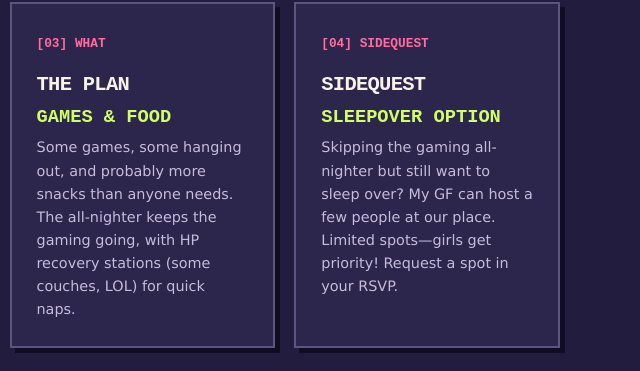
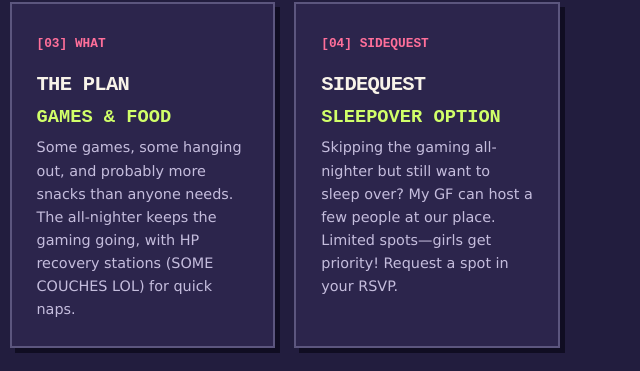
Before and after one commit to Jinopls/bday-invite, a plain HTML site: page index.html in a window 1280 px wide. Shown: the part 1594-1965 px from the top of the page, 640-1280 px from the left. Drawn offline with Linux system fonts and the light colour scheme; no server answers.

Commit message:
Capitalize SOME COUCHES LOL in HP recovery joke

```diff
--- a/index.html
+++ b/index.html
@@ -303,7 +303,7 @@
         <div class="spec-grid">
           <div class="spec"><div class="spec-number">[01] WHEN</div><h3>THE DATE</h3><div class="large" id="date-label">9–10 JAN 2027</div><p>Sat 9 Jan, 16:00 – Sun 10 Jan, 23:00.</p></div>
           <div class="spec"><div class="spec-number">[02] WHERE</div><h3>THE LOCATION</h3><div class="large" id="venue-label">NIJMEGEN</div><p>Venue TBA. Exact address will be shared with guests.</p></div>
-          <div class="spec"><div class="spec-number">[03] WHAT</div><h3>THE PLAN</h3><div class="large">GAMES &amp; FOOD</div><p>Some games, some hanging out, and probably more snacks than anyone needs. The all-nighter keeps the gaming going, with HP recovery stations (some couches, LOL) for quick naps.</p></div>
+          <div class="spec"><div class="spec-number">[03] WHAT</div><h3>THE PLAN</h3><div class="large">GAMES &amp; FOOD</div><p>Some games, some hanging out, and probably more snacks than anyone needs. The all-nighter keeps the gaming going, with HP recovery stations (SOME COUCHES LOL) for quick naps.</p></div>
           <div class="spec"><div class="spec-number">[04] SIDEQUEST</div><h3>SIDEQUEST</h3><div class="large">SLEEPOVER OPTION</div><p>Skipping the gaming all-nighter but still want to sleep over? My GF can host a few people at our place. Limited spots—girls get priority! Request a spot in your RSVP.</p></div>
         </div>
         <details class="packing-toggle" id="packing-list" hidden>
```
